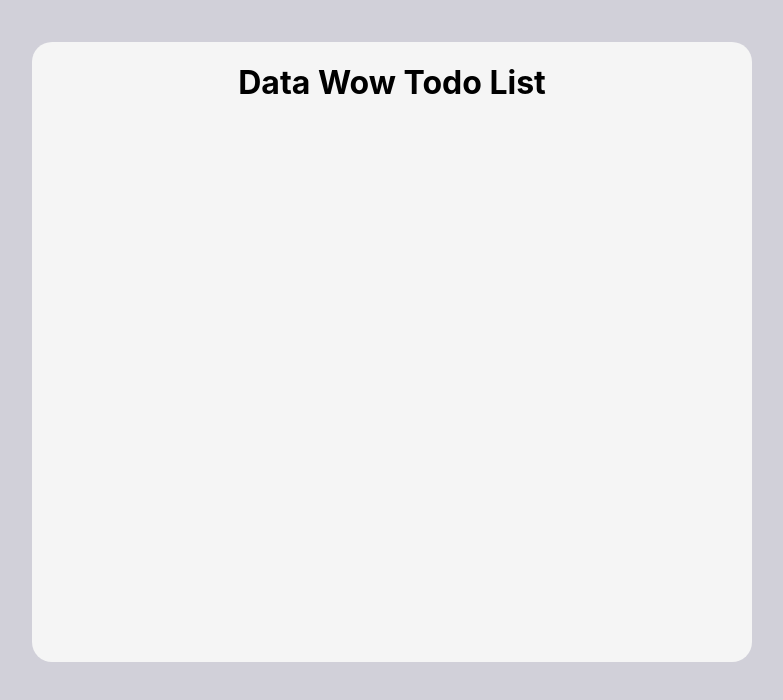
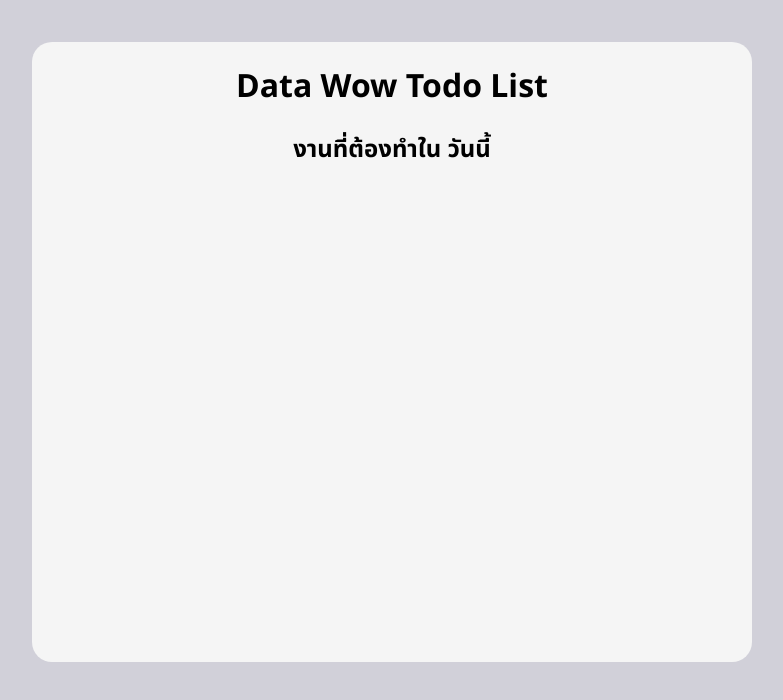
Before and after one commit to tomhero/dw-todo-app-exam, a Next.js app: page / in a window 1280 px wide. Shown: the top 700 px of the page, without its empty margins (248-1031 px from the left). Built offline with nearby package versions, Linux system fonts and the light colour scheme.

Commit message:
💄 add thai font

```diff
--- a/pages/_document.tsx
+++ b/pages/_document.tsx
@@ -1,4 +1,11 @@
-import Document, { DocumentContext, DocumentInitialProps } from 'next/document';
+import Document, {
+  DocumentContext,
+  DocumentInitialProps,
+  Html,
+  Main,
+  Head,
+  NextScript,
+} from 'next/document';
 
 class CustomDocument extends Document {
   static async getInitialProps(ctx: DocumentContext): Promise<DocumentInitialProps> {
@@ -6,6 +13,25 @@
 
     return initialProps;
   }
+
+  render(): JSX.Element {
+    return (
+      <Html lang="en">
+        <Head>
+          <link rel="preconnect" href="https://fonts.googleapis.com" />
+          <link rel="preconnect" href="https://fonts.gstatic.com" crossOrigin="anonymous" />
+          <link
+            href="https://fonts.googleapis.com/css2?family=Noto+Sans+Thai:wght@400;700&display=swap"
+            rel="stylesheet"
+          />
+        </Head>
+        <body>
+          <Main />
+          <NextScript />
+        </body>
+      </Html>
+    );
+  }
 }
 
 export default CustomDocument;
--- a/pages/index.tsx
+++ b/pages/index.tsx
@@ -4,6 +4,7 @@
   return (
     <>
       <h1 style={{ textAlign: 'center', marginTop: '21px' }}>Data Wow Todo List</h1>
+      <h2 style={{ textAlign: 'center', marginTop: '21px' }}>งานที่ต้องทำใน วันนี้</h2>
     </>
   );
 };
--- a/src/styles/global.scss
+++ b/src/styles/global.scss
@@ -4,7 +4,7 @@
 body {
     margin: 0;
     padding: 0;
-    font-family: -apple-system, BlinkMacSystemFont, "Segoe UI", Roboto,
+    font-family: 'Noto Sans Thai', -apple-system, BlinkMacSystemFont, "Segoe UI", Roboto,
         "Helvetica Neue", Arial, "Noto Sans", "Liberation Sans", sans-serif,
         "Apple Color Emoji", "Segoe UI Emoji", "Segoe UI Symbol",
         "Noto Color Emoji";
```
Also changed, not shown: src/components/examples/fetch/index.tsx (+8 -2 lines).
